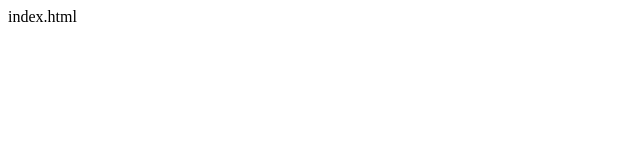
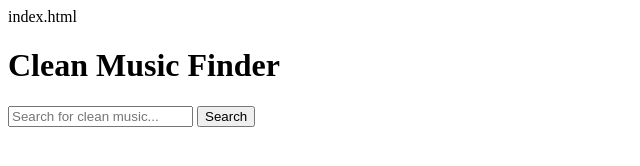
Before and after one commit to xg4321/clean-music-finder, a plain HTML site: page index.html in a window 1280 px wide. Shown: the whole page, without its empty margins (0-640 px from the left). Drawn offline with Linux system fonts and the light colour scheme.

Commit message:
Update index.html

```diff
--- a/index.html
+++ b/index.html
@@ -1 +1,21 @@
 index.html
+<!DOCTYPE html>
+<html lang="en">
+<head>
+    <meta charset="UTF-8">
+    <meta name="viewport" content="width=device-width, initial-scale=1.0">
+    <title>Clean Music Finder</title>
+    <link rel="stylesheet" href="styles.css">
+</head>
+<body>
+    <header>
+        <h1>Clean Music Finder</h1>
+    </header>
+    <main>
+        <input type="text" id="search" placeholder="Search for clean music...">
+        <button onclick="searchYouTube()">Search</button>
+        <div id="results"></div>
+    </main>
+    <script src="scripts.js"></script>
+</body>
+</html>
```
